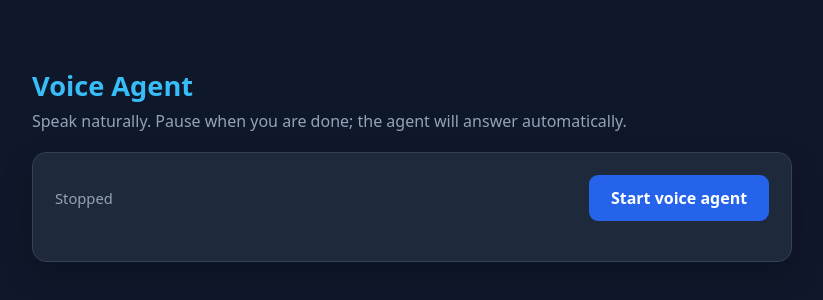
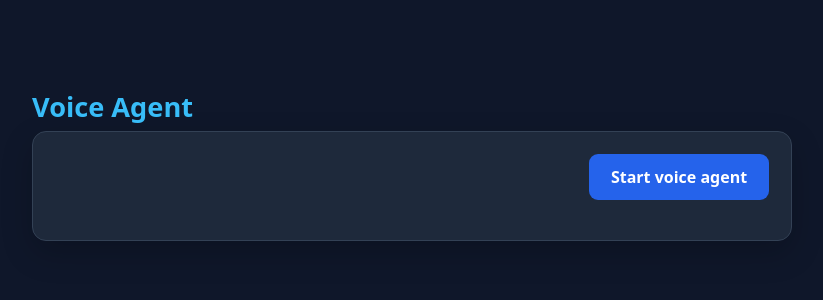
Before and after one commit to Sakshipawar-02/voice-agent, a website: page public/index.html in a window 1280 px wide. Shown: the part 236-536 px from the top of the page, without its empty margins (228-1051 px from the left). Drawn offline with Linux system fonts and the light colour scheme.

Commit message:
Show only voice input and output

```diff
--- a/public/app.js
+++ b/public/app.js
@@ -26,6 +26,7 @@ let history = [];
 let voiceNotice = '';
 
 function setStatus(text, state = 'normal') {
+  if (!statusBadge) return;
   statusBadge.textContent = text;
   statusBadge.className = '';
   if (state === 'active') statusBadge.classList.add('active');
--- a/public/index.html
+++ b/public/index.html
@@ -9,9 +9,8 @@
     body { margin: 0; min-height: 100vh; padding: 28px 16px; display: grid; place-items: center; background: #0f172a; color: #f8fafc; font-family: system-ui, -apple-system, 'Segoe UI', sans-serif; }
     main { width: min(100%, 760px); }
     h1 { margin: 0 0 6px; color: #38bdf8; font-size: 1.7rem; }
-    .subtitle { margin: 0 0 20px; color: #94a3b8; }
     .card { padding: 22px; border: 1px solid #334155; border-radius: 14px; background: #1e293b; box-shadow: 0 12px 32px #0003; }
-    .toolbar { display: flex; align-items: center; justify-content: space-between; gap: 16px; margin-bottom: 18px; }
+    .toolbar { display: flex; align-items: center; justify-content: flex-end; gap: 16px; margin-bottom: 18px; }
     #statusBadge { color: #94a3b8; font-size: .92rem; }
     #statusBadge.active { color: #4ade80; }
     #statusBadge.error { color: #fca5a5; }
@@ -29,15 +28,13 @@
 <body>
   <main>
     <h1>Voice Agent</h1>
-    <p class="subtitle">Speak naturally. Pause when you are done; the agent will answer automatically.</p>
     <section class="card" aria-label="Voice conversation">
       <div class="toolbar">
-        <div id="statusBadge" role="status" aria-live="polite">Stopped</div>
         <button id="toggleAgentBtn" type="button">Start voice agent</button>
       </div>
       <div id="transcriptBox" aria-live="polite"></div>
     </section>
   </main>
-  <script src="app.js"></script>
+  <script src="app.js?v=hands-free-2"></script>
 </body>
 </html>
```
